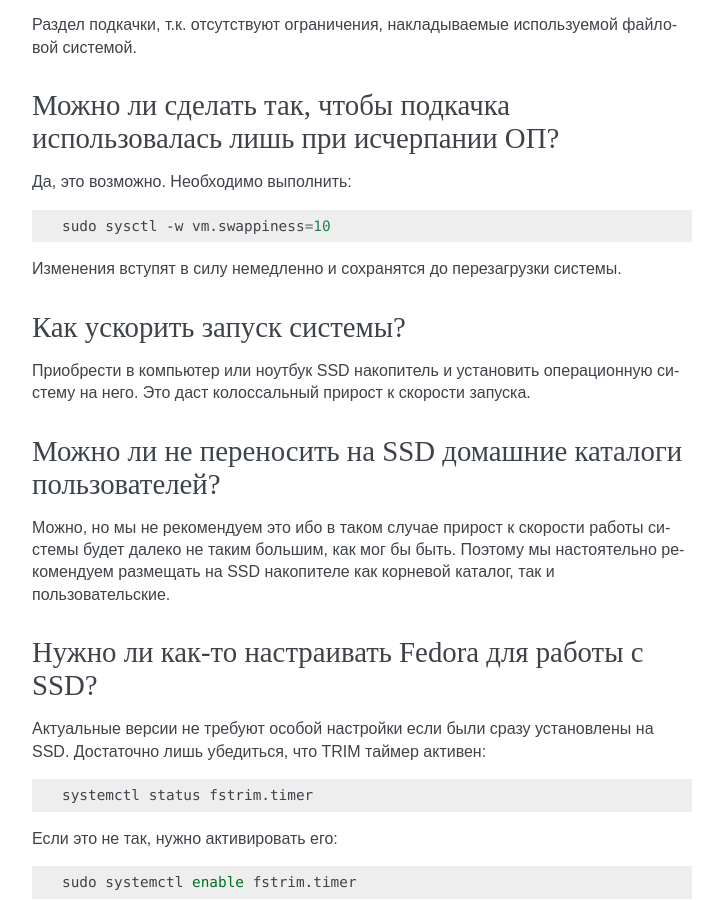
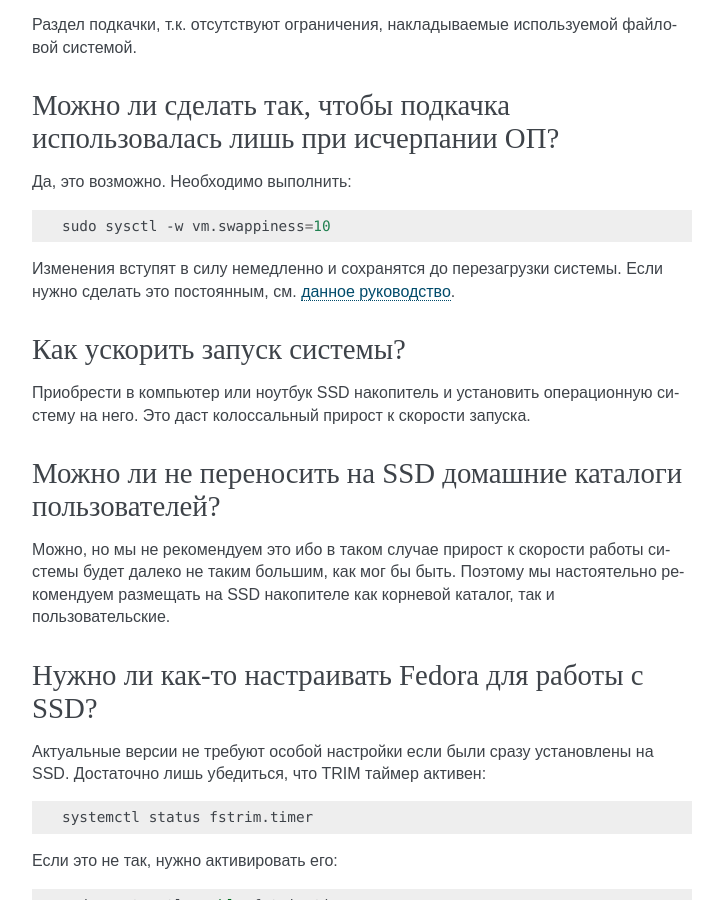
Before and after one commit to RussianFedora/FAQ, a Sphinx documentation site: the page built from source/installation.rst, in a window 1280 px wide and 900 px high, scrolled down 2318 px. Shown: the whole window, without its empty margins (388-1111 px from the left). Built offline with Sphinx 7.4.7, drawn with Linux system fonts in a browser that asks for light colours.

Commit message:
One more fix to swappiness question.

```diff
--- a/source/installation.rst
+++ b/source/installation.rst
@@ -154,7 +154,7 @@
 
     sudo sysctl -w vm.swappiness=10
 
-Изменения вступят в силу немедленно и сохранятся до перезагрузки системы.
+Изменения вступят в силу немедленно и сохранятся до перезагрузки системы. Если нужно сделать это постоянным, см. :ref:`данное руководство <sysctl-permanent>`.
 
 .. index:: speed-up, ускорение запуска
 .. _speedup-main:
```
